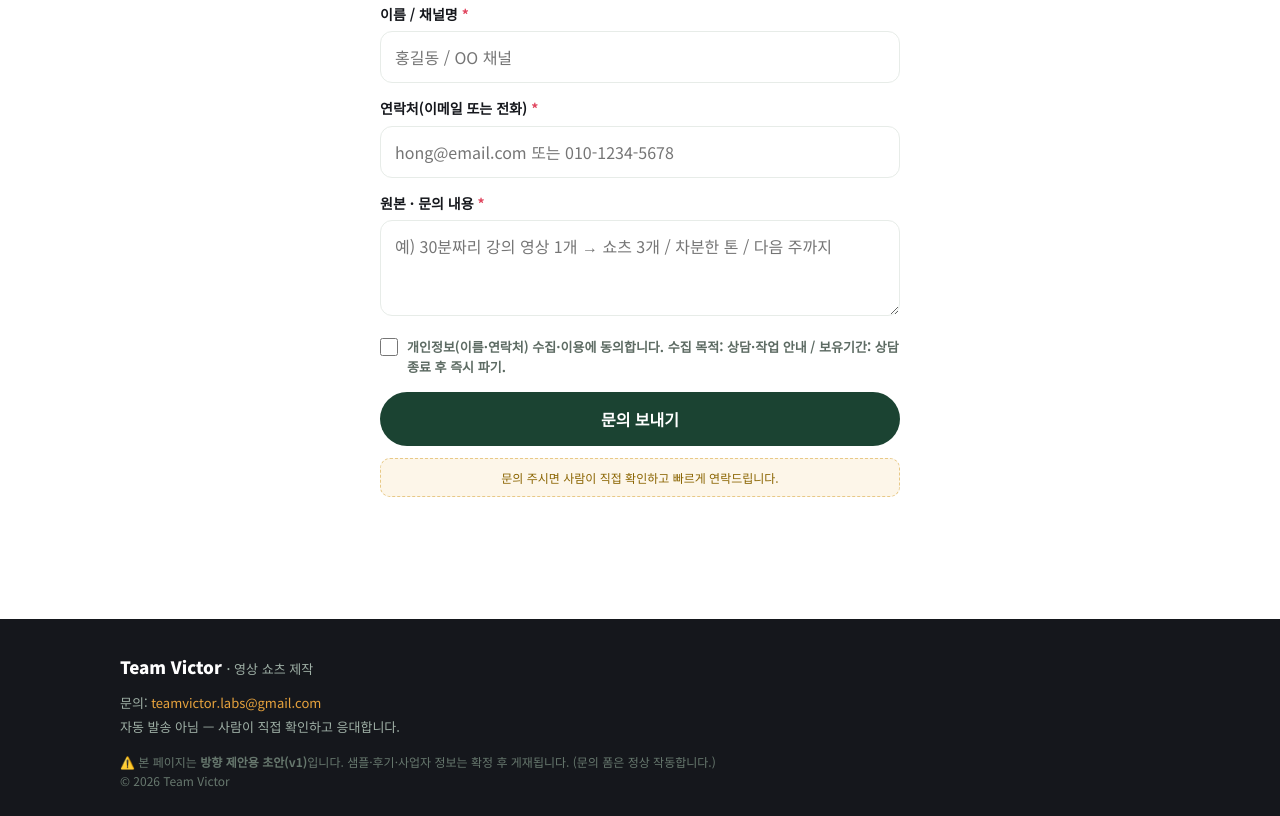
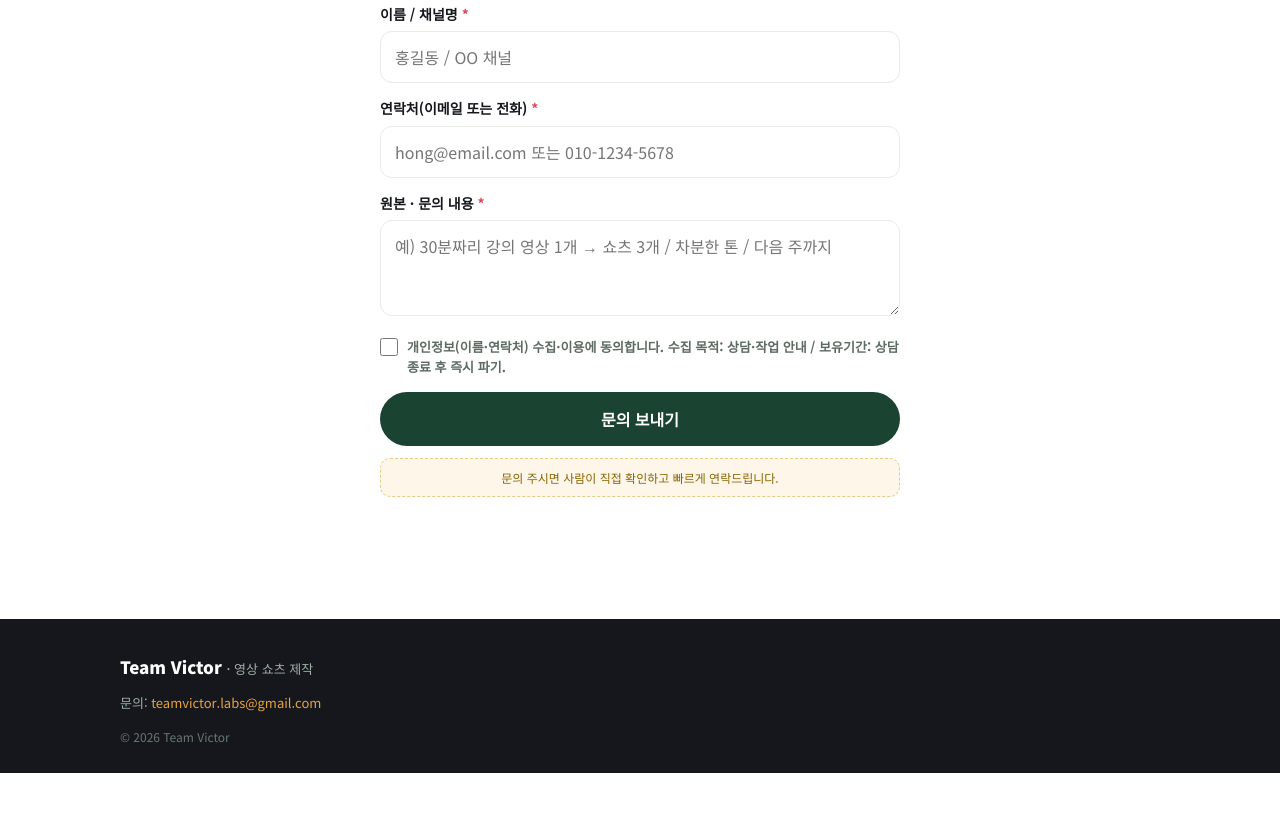
Before and after one commit to teamvictor-labs/shorts, a plain HTML site: page index.html in a window 1280 px wide. Shown: the part 4854-5670 px from the top of the page. After the commit the page ends 5627 px from the top, so only its background shows below. Drawn offline with Linux system fonts and the light colour scheme.

Commit message:
copy(homepage): 푸터 정리 — 초안(v1) 안내·자동발송 문구 삭제
페이지가 데모 영상·작동 폼 갖춘 정식 페이지가 되어 '방향 제안용 초안'
및 '자동 발송 아님' 안내 제거. 푸터를 문의처+카피라이트로 깔끔하게.

```diff
--- a/index.html
+++ b/index.html
@@ -386,11 +386,9 @@
   <div class="wrap">
     <div class="ft-logo">Team Victor <span style="font-weight:500;font-size:13px;color:#9fb0a6">· 영상 쇼츠 제작</span></div>
     <div class="row">
-      문의: <a href="mailto:teamvictor.labs@gmail.com">teamvictor.labs@gmail.com</a><br>
-      자동 발송 아님 — 사람이 직접 확인하고 응대합니다.
+      문의: <a href="mailto:teamvictor.labs@gmail.com">teamvictor.labs@gmail.com</a>
     </div>
     <div class="small">
-      ⚠️ 본 페이지는 <b>방향 제안용 초안(v1)</b>입니다. 샘플·후기·사업자 정보는 확정 후 게재됩니다. (문의 폼은 정상 작동합니다.)<br>
       © 2026 Team Victor
     </div>
   </div>
```
